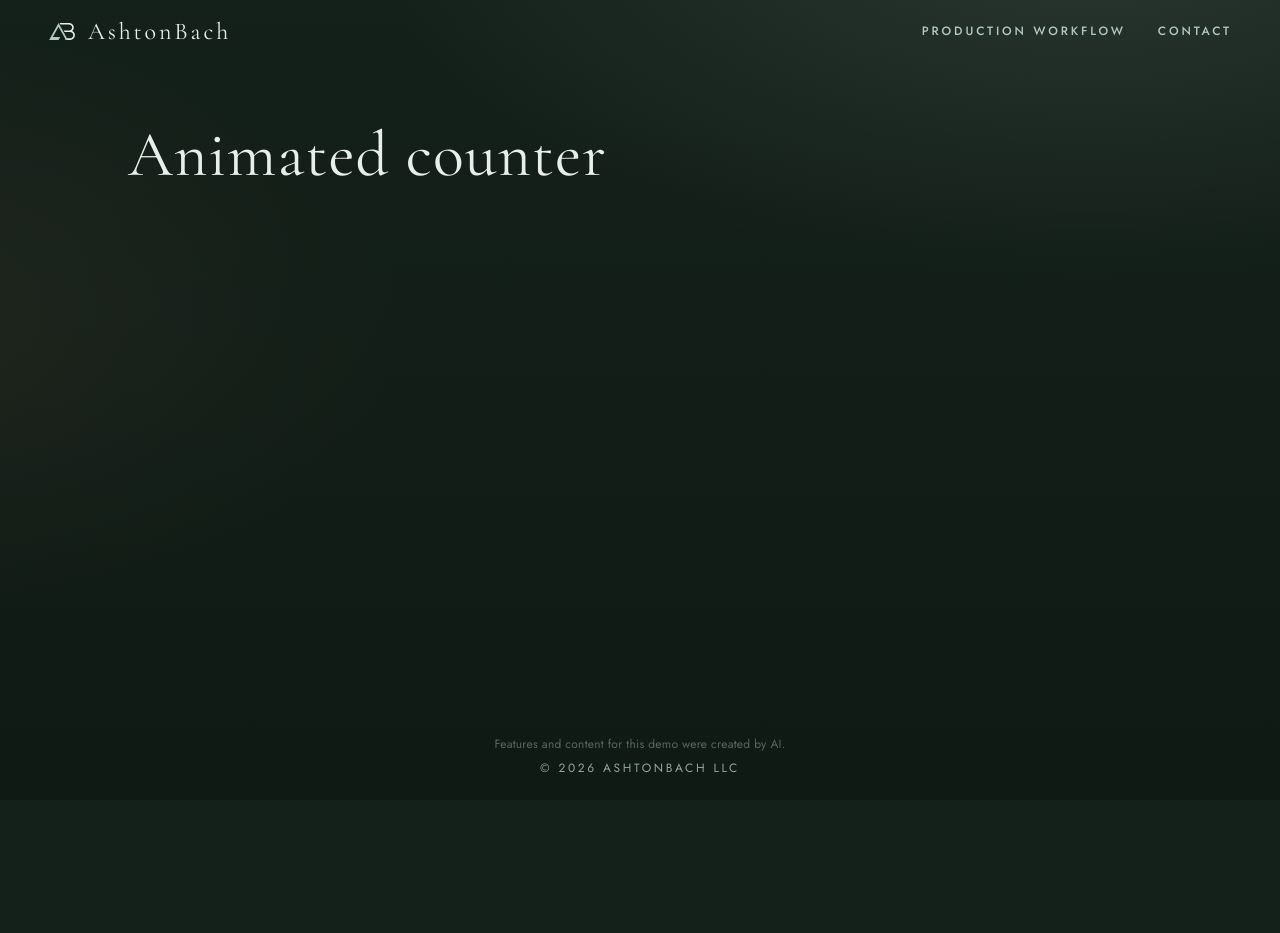
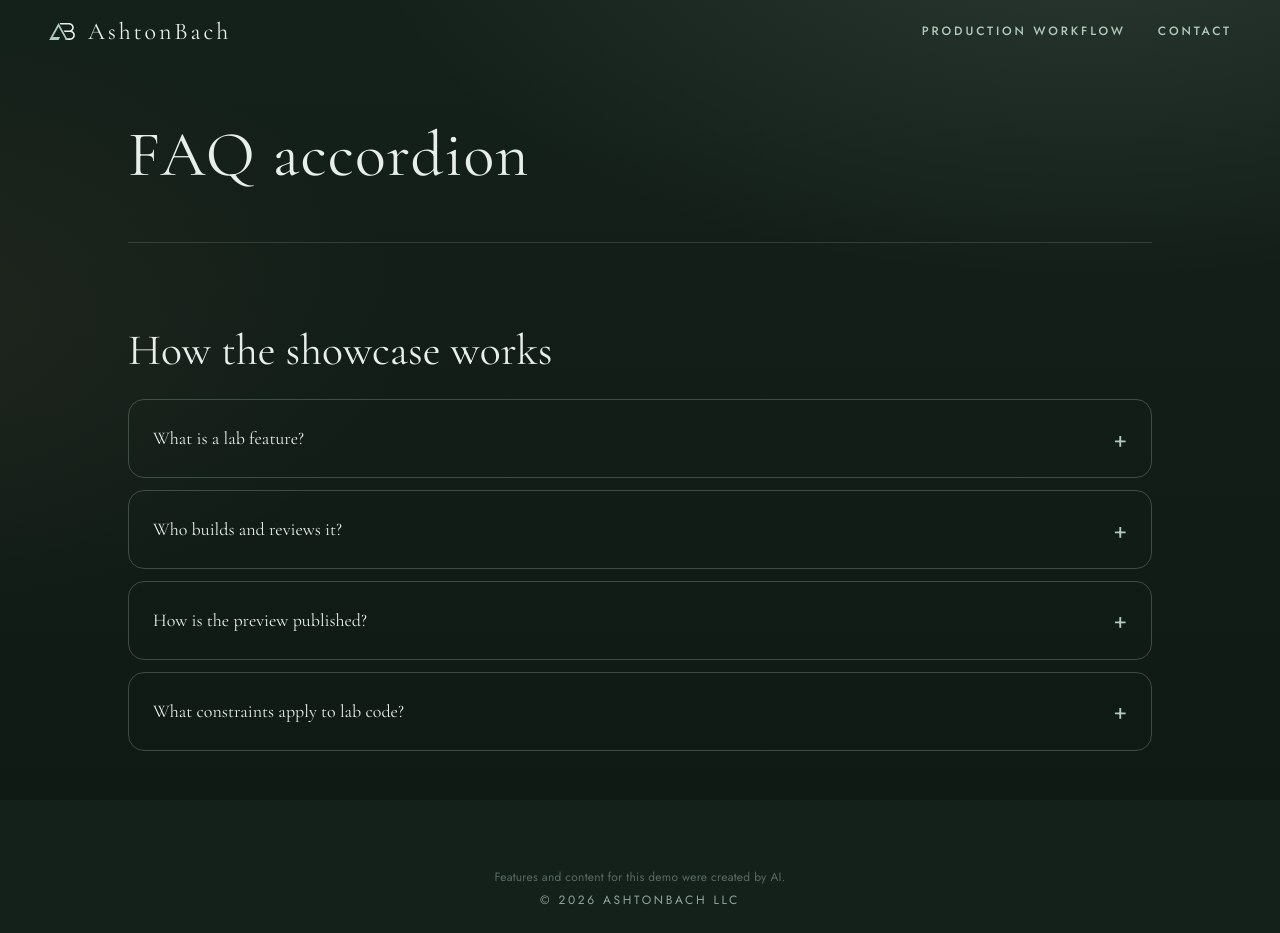
Before and after one commit to ashtonbach/agent-showcase, a Next.js app: page / in a window 1280 px wide. Before the commit the page ends 800 px from the top, so only its background shows below. Built offline with nearby package versions, Linux system fonts and the light colour scheme.

Commit message:
Feature: FAQ accordion (Author: Alder)
Co-authored-by: AshtonBach Coder <ashtonbach-coder@users.noreply.github.com>

```diff
--- a/app/lab/current.json
+++ b/app/lab/current.json
@@ -1 +1 @@
-{"slug":"animated-counter"}
+{"slug":"faq-accordion"}
--- /dev/null
+++ b/app/lab/faq-accordion/index.tsx
@@ -0,0 +1,68 @@
+"use client";
+
+import { useState } from "react";
+
+type Faq = { id: string; q: string; a: string };
+
+const faqs: Faq[] = [
+  {
+    id: "lab-faq-1",
+    q: "What is a lab feature?",
+    a: "A lab feature is a client component mounted in the showcase page slot. The slug in current.json sets the page heading for that run.",
+  },
+  {
+    id: "lab-faq-2",
+    q: "Who builds and reviews it?",
+    a: "Alder writes the feature from the spec. Rowan reviews the preview. Cedar signs off after QA. Hazel adds artwork when the spec lists slots.",
+  },
+  {
+    id: "lab-faq-3",
+    q: "How is the preview published?",
+    a: "The feature branch is pushed and Vercel builds a preview. The coordinator posts the resolved preview URL in team chat.",
+  },
+  {
+    id: "lab-faq-4",
+    q: "What constraints apply to lab code?",
+    a: "Lab features import only from React, stay inside the lab folder, and must not make network calls or use banned APIs. A gate checks files, size, and behavior.",
+  },
+];
+
+const css = `
+.lab-faq{width:min(720px,100%);margin:8px auto 56px;color:var(--mist,#F2EFE6)}
+.lab-faq h2{font-family:var(--serif);font-weight:400;font-size:30px;margin:0 0 20px}
+.lab-list{display:flex;flex-direction:column;gap:12px}
+.lab-item{border:1px solid rgba(176,203,188,0.28);border-radius:16px;padding:24px}
+.lab-q{width:100%;display:flex;align-items:center;justify-content:space-between;gap:16px;background:none;border:0;padding:0;color:inherit;font:inherit;text-align:left;cursor:pointer}
+.lab-q-text{font-family:var(--serif);font-weight:400;font-size:18px}
+.lab-mark{color:var(--sage);font-family:var(--sans);font-size:22px;line-height:1;flex:none}
+.lab-a{margin:12px 0 0;color:#E8EEE9;line-height:1.55}
+@media (prefers-reduced-motion:reduce){.lab-faq *{transition:none!important}}
+`;
+
+export default function Lab() {
+  const [openId, setOpenId] = useState<string | null>(null);
+  function toggle(id: string) {
+    setOpenId((cur) => (cur === id ? null : id));
+  }
+  return (
+    <section className="lab-faq" data-lab="faq-accordion" aria-labelledby="lab-faq-title">
+      <style>{css}</style>
+      <h2 id="lab-faq-title">How the showcase works</h2>
+      <div className="lab-list">
+        {faqs.map((item) => {
+          const isOpen = openId === item.id;
+          const panelId = `${item.id}-panel`;
+          return (
+            <div className="lab-item" key={item.id}>
+              <button className="lab-q" aria-expanded={isOpen} aria-controls={panelId} onClick={() => toggle(item.id)}>
+                <span className="lab-q-text">{item.q}</span>
+                <span className="lab-mark" aria-hidden="true">{isOpen ? "−" : "+"}</span>
+              </button>
+              <div id={panelId} role="region" hidden={!isOpen} className="lab-a">{item.a}</div>
+            </div>
+          );
+        })}
+      </div>
+    </section>
+  );
+}
--- a/app/page.tsx
+++ b/app/page.tsx
@@ -1,3 +1,4 @@
+import Lab from "./lab/faq-accordion";
 import { readDemoKey, demoTitle } from "./demo-name";
 const demoKey = readDemoKey();
 const demoName = demoTitle();
@@ -5,7 +6,7 @@ export default function Page() {
   return (
     <div className="page-stack">
       <h1 className="demo-title" data-i18n={demoKey}>{demoName}</h1>
-      {/* lab:slot */}
+      <Lab /> {/* lab:slot */}
     </div>
   );
 }
```
